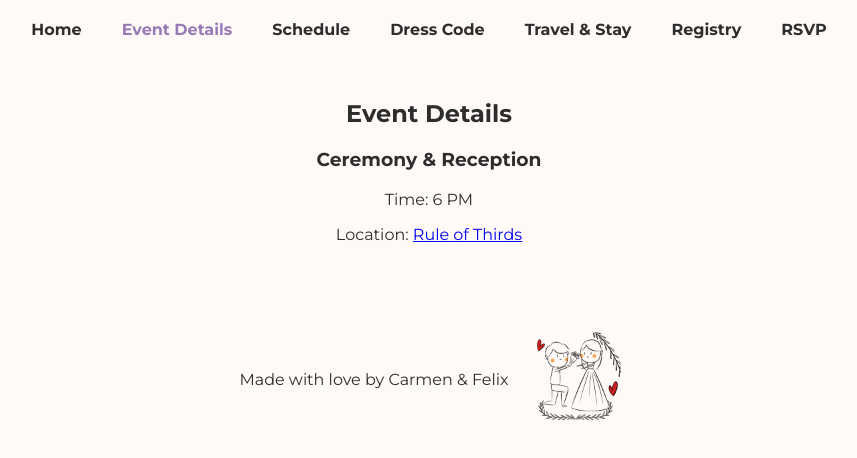
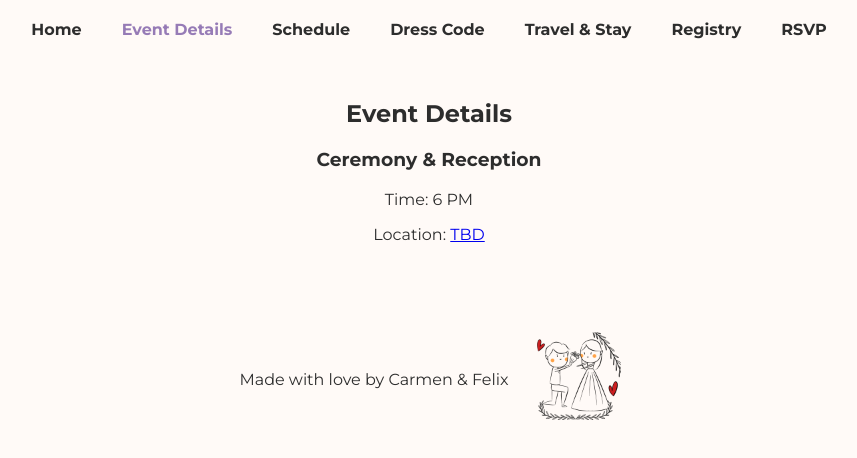
Before and after one commit to csng14/wedding-site, a plain HTML site: page docs/index.html in a window 1280 px wide. Both pictures are taken after a click on the element "Event Details". Shown: the whole page, without its empty margins (211-1068 px from the left). Drawn offline with Linux system fonts and the light colour scheme; files whose address does not match are found by name.

Commit message:
added docs folder?

```diff
--- a/docs/index.html
+++ b/docs/index.html
@@ -128,7 +128,7 @@ footer {
     <div>
       <h3>Ceremony & Reception</h3>
       <p>Time: 6 PM</p>
-      <p>Location: <a href="https://maps.app.goo.gl/HFXh9n3628yhXoxt7" target="_blank" rel="noopener noreferrer">Rule of Thirds</a></p>
+      <p>Location: <a href="https://maps.app.goo.gl/HFXh9n3628yhXoxt7" target="_blank" rel="noopener noreferrer">TBD</a></p>
     </div>
     <div>
     </div>
```
Also changed, not shown: docs/images/carmen-felix-MPAK-wedding.jpg (renamed from images/carmen-felix-MPAK-wedding.jpg), docs/images/cartoon-graphic.png (renamed from images/cartoon-graphic.png).
